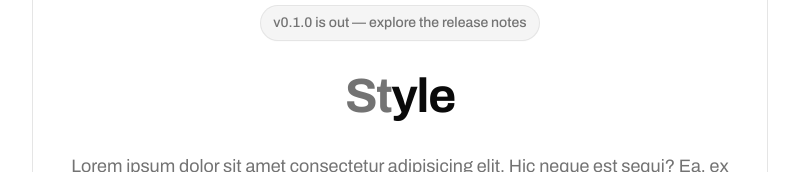
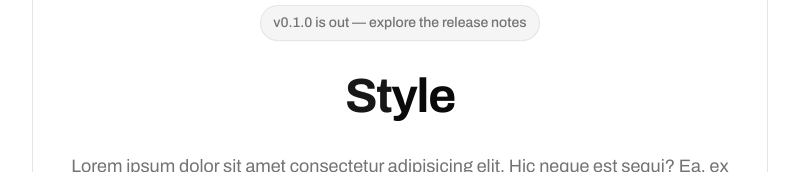
Before and after one commit to emrocode/style, a Next.js app: page / in a window 1280 px wide. Shown: the part 621-793 px from the top of the page, without its empty margins (240-1039 px from the left). Built offline with nearby package versions, Linux system fonts and the light colour scheme.

Commit message:
feat(hero): use primary colors to highlighted elements

```diff
--- a/registry/ui/hero.tsx
+++ b/registry/ui/hero.tsx
@@ -1,5 +1,4 @@
 import type * as React from "react";
-
 import { cn } from "@/lib/utils";
 
 function Hero({ className, ...props }: React.ComponentProps<"section">) {
@@ -109,7 +108,7 @@ function Highlight({
     <span
       data-slot="highlight"
       className={cn(
-        variant === "default" && "text-muted-foreground",
+        variant === "default" && "text-primary",
         variant === "ghost" &&
           "[@supports(-webkit-text-stroke:1px)]:[-webkit-text-fill-color:var(--color-background)] [@supports(-webkit-text-stroke:1px)]:[-webkit-text-stroke:1px_currentColor]",
         className,
```
Also changed, not shown: public/r/hero.json (+1 -1 lines).
